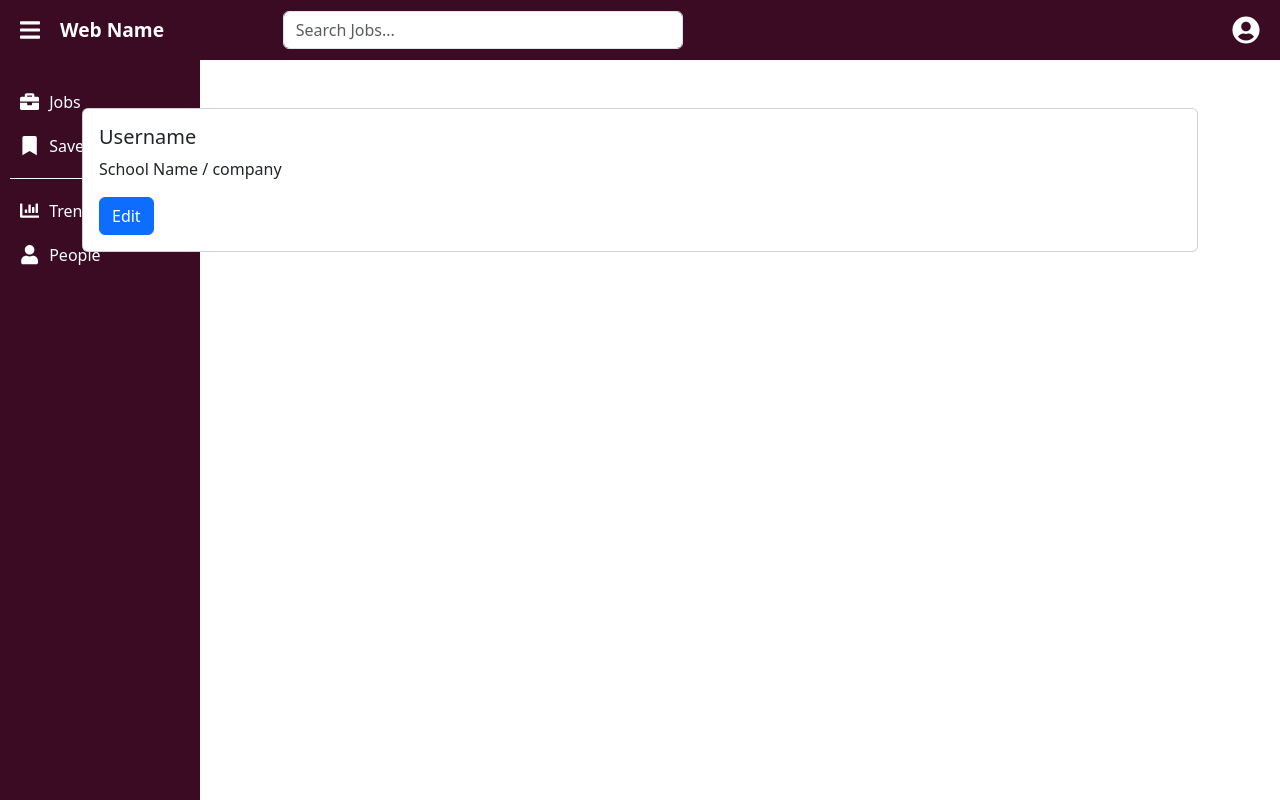
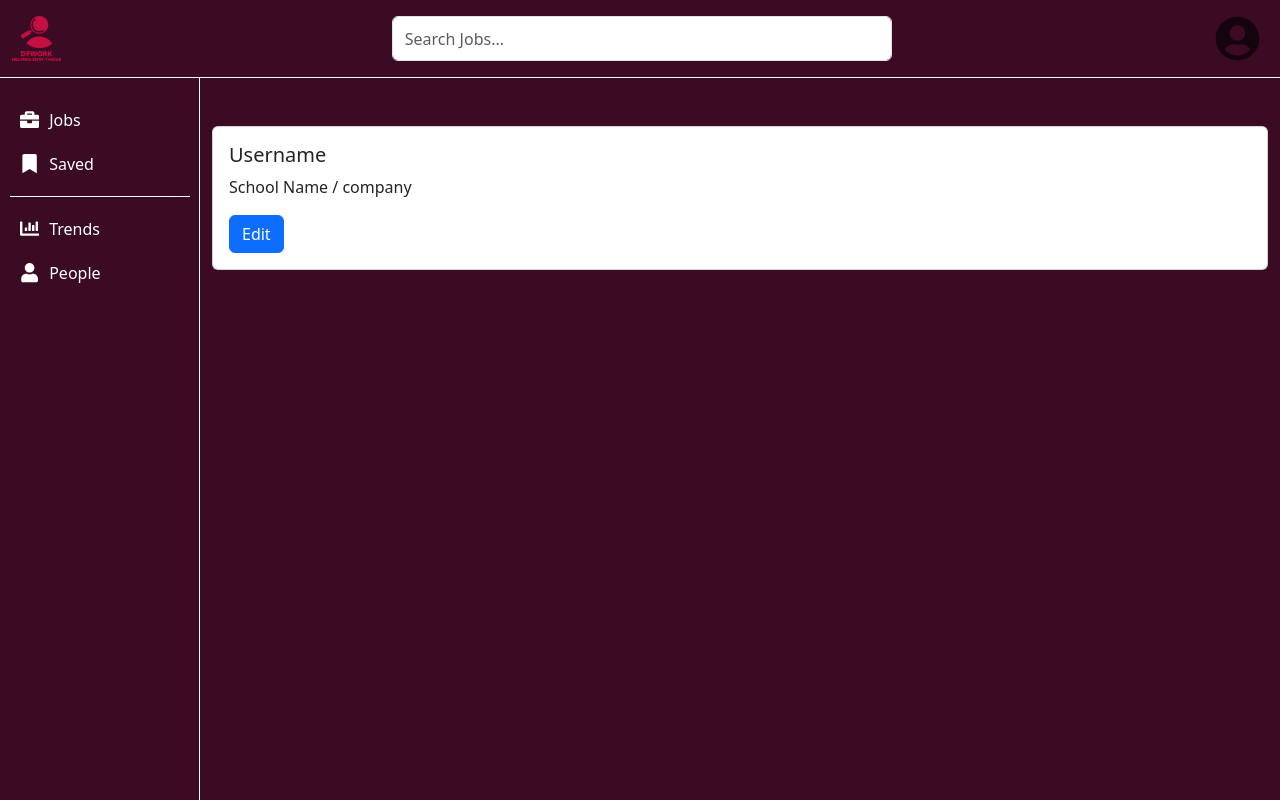
Before and after one commit to TJordahl90/Capstone-Web-Crawler, a React (Vite) app in the folder frontend/: page /account in a window 1280 px wide. Built offline with nearby package versions, Linux system fonts and the light colour scheme.

Commit message:
reworked navbar and sidepanel

```diff
--- a/frontend/src/App.css
+++ b/frontend/src/App.css
@@ -47,14 +47,17 @@ h1 {
     background-color: #f9f9f9;
   }
 }
+
 .auth-container {
   padding-top: 5vh;
   max-width: 75%;
 }
+
 body, html {
   margin: 0;
   padding: 0;
   width: 100%;
   height: 100%;
   overflow: hidden;
+  background-color: white;
 }
--- a/frontend/src/App.jsx
+++ b/frontend/src/App.jsx
@@ -15,18 +15,24 @@ function App() {
 
   	return (
   	  	<>
-      {showNavMenus && <Navbar />}
-      {showNavMenus && <SidePanel />}
-
-      <div>
+  	    	{showNavMenus ? (
+				<>
+					<Navbar />
+					<SidePanel>
+						<Routes>
+							<Route path="/find-jobs" element={<FindJobs />} />
+							<Route path="/account" element={<Account />} />
+						</Routes>
+					</SidePanel>
+				</>
+  	    	) : (
   	      		<Routes>
   	      		  	<Route path="/" element={<LandingPage />} />
   	      		  	<Route path="/login" element={<AuthForm isLogin={true} />} />
   	      		  	<Route path="/register" element={<AuthForm isLogin={false} />} />
-          <Route path="/find-jobs" element={<FindJobs />} />
-          <Route path="/account" element={<Account />} />
   	      		</Routes>
-      </div>
+  	    	)}
+
   	  	</>
   	);
 }
--- a/frontend/src/components/Navbar.css
+++ b/frontend/src/components/Navbar.css
@@ -1,13 +1,95 @@
 .custom-navbar {
-    background-color: #3b0b24 !important;
-    padding: 10px 15px;
+    background-color: #3b0b24;
+    /* border-top: 2px solid whitesmoke; */
+    border-bottom: 1px solid whitesmoke;
 }
 
-.custom-navbar .nav-link {
-    color: white;
+.container-fluid {
+    display: flex !important;
+    flex-wrap: nowrap !important;
+    align-items: center;
+    justify-content: space-between;
+    width: 100%;
+    max-width: 1400px;
+    margin: 0 auto;
+}
+
+.navbar-logo, .navbar-icon {
+    width: auto;
+    height: 45px;
 }
 
 .navbar-search-container {
     flex: 1;
-    max-width: 400px;
+    min-width: 160px;
+    max-width: 500px;
+    margin: 0 20px;
 }
+
+.navbar-search {
+    width: 100%;
+    height: 45px;
+    font-size: 16px;
+}
+
+.hamburger-icon {
+    width: auto;
+    height: 35px;
+    padding-right: 10px;
+}
+
+.navbar-canvas-container {
+    width: 40vw !important;
+}
+
+.navbar-canvas {
+    background-color: #3b0b24;
+    color: white;
+}
+
+.menu-item {
+    display: flex;
+    align-items: center;
+    gap: 10px;
+    padding: 10px 10px 10px 20px;
+    font-size: 1rem;
+    cursor: pointer;
+    transition: background 0.3s ease;
+}
+
+.menu-divider-line {
+    height: 1px;
+    background-color: white;
+    width: 180px;
+    margin: 10px auto;
+    transition: width 0.3s ease;
+}
+
+.menu-item:hover {
+    background-color: rgba(255, 255, 255, 0.1);
+    border-radius: 5px;
+}
+
+.menu-divider {
+    margin: 15px 0;
+    font-size: 0.9rem;
+    color: #b3b3b3;
+    padding-left: 23px;
+}
+
+@media (max-width: 620px) {
+    .navbar-logo, .navbar-icon {
+        height: 45px;
+        min-width: 45px;
+    }
+
+    .navbar-search-container {
+        min-width: 100px;
+        margin: 0 20px;
+    }
+
+    .navbar-search {
+        height: 45px;
+        font-size: 16px;
+    }
+}
--- a/frontend/src/components/Navbar.jsx
+++ b/frontend/src/components/Navbar.jsx
@@ -1,25 +1,78 @@
-import { Container, Form, Nav, Navbar as NavBar} from "react-bootstrap";
-import { FaBars, FaUserCircle } from "react-icons/fa";
+import React, { useState, useEffect } from "react";
+import { Container, Form, Nav, Navbar as NavBar, Offcanvas } from "react-bootstrap";
+import { FaBriefcase, FaBookmark, FaUser, FaBars, FaChartBar, FaUserCircle } from "react-icons/fa";
+
+import logo from "../assets/logo.webp";
 import "./Navbar.css";
 
 const Navbar = () => {
+    const [isMobileView, setIsMobileView] = useState(window.innerWidth <= 620);
+    const [show, setShow] = useState(false);
+
+    // Detect screen resize
+    useEffect(() => {
+        const handleResize = () => {
+            if (window.innerWidth > 620) {
+                setIsMobileView(false);
+            } else {
+                setIsMobileView(true);
+            }
+        };
+
+        window.addEventListener("resize", handleResize);
+        return () => window.removeEventListener("resize", handleResize);
+    }, []);
+
+    const handleClose = () => setShow(false);
+    const handleShow = () => setShow(true);
+
     return (
         <NavBar expand="lg" className="custom-navbar">
-            <Container fluid>
-                <NavBar.Collapse className="justify-content-between w-100">
-                    <Form className="d-flex mx-auto navbar-search-container">
+            <Container fluid className="navbar-container">
+                {isMobileView && (
+                    <>
+                    <FaBars className="hamburger-icon" onClick={handleShow}/>
+                    <Offcanvas show={show} onHide={handleClose} className="navbar-canvas-container">
+                        <Offcanvas.Body className="navbar-canvas">
+                            <div className="menu-item">
+                                <FaBriefcase className="icon" />
+                                <span>Jobs</span>
+                            </div>
+                            <div className="menu-item">
+                                <FaBookmark className="icon" />
+                                <span>Saved</span>
+                            </div>
+                            <div className="menu-divider-line"></div>
+                            <div className="menu-item">
+                                <FaChartBar className="icon" />
+                                <span>Trends</span>
+                            </div>
+                            <div className="menu-item">
+                                <FaUser className="icon" />
+                                <span>People</span>
+                            </div>
+                        </Offcanvas.Body>
+                    </Offcanvas>
+                    </>
+                )}
+
+                <NavBar.Brand href="/find-jobs" className="d-flex align-items-center">
+                    <img src={logo} alt="website logo" className="navbar-logo" />
+                </NavBar.Brand>
+
+                <Form className="navbar-search-container">
                     <Form.Control
                         type="text"
                         placeholder="Search Jobs..."
                         className="navbar-search"
                     />
                 </Form>
-                    <Nav className="ms-auto">
-                        <Nav.Link href="/account">
-                            <FaUserCircle className="icon" size={28}/>
+
+                <Nav className="d-flex align-items-center">
+                    <Nav.Link href="/account" className="p-2">
+                        <FaUserCircle className="navbar-icon" size={45} />
                     </Nav.Link>
                 </Nav>
-                </NavBar.Collapse>
             </Container>
         </NavBar>
     );
--- a/frontend/src/components/SidePanel.css
+++ b/frontend/src/components/SidePanel.css
@@ -1,75 +1,22 @@
 /* Full Page Styling */
 .sidepanel-container {
-    /* height: 100vh;
-    width: 100vw;  */
+    height: 100vh;
+    width: 100vw;
     background-color: #3b0b24;
     display: flex;
-}
-
-/* Header Styling */
-.header {
-    position: fixed;
-    top: 0;
-    left: 0;
-    width: 200px;
-    display: flex;
-    align-items: center;
-    justify-content: space-between;
-    background-color: #3B0B24;
-    padding: 10px 20px;
-    color: white;
-    z-index: 100;
-}
-
-/* LEFT SIDE (Hamburger + Web Name) */
-.header-left {
-    display: flex;
-    align-items: center;
-}
-
-/* Hamburger Menu (Left Side) */
-.hamburger-menu {
-    display: flex;
-    align-items: center;
-    justify-content: center;
-    cursor: pointer;
-    border-radius: 50%;
-    padding: 10px;
-    transition: background 0.3s ease;
-    width: 40px;
-    height: 40px;
-    margin-left: -10px;
-}
-
-.hamburger-menu:hover {
-    background-color: rgba(255, 255, 255, 0.2);
-}
-
-/* Fix Web Name Position */
-.web-name {
-    font-size: 1.2rem;
-    font-weight: bold;
-    margin-left: 10px;
-    white-space: nowrap;
-    color: white;
 }
 
 /* Default Side Panel */
 .side-panel {
     width: 200px;
     height: 100vh;
-    background-color: #3B0B24;
     color: white;
     position: fixed;
     left: 0;
-    top: 60px;
+    top: 78px;
     padding-top: 20px;
     transition: transform 0.3s ease, width 0.3s ease;
-}
-
-/* When collapsed, side panel remains hidden */
-.side-panel.hidden {
-    transform: translateX(-100%);
+    border-right: 1px solid white;
 }
 
 .menu-item {
@@ -81,6 +28,7 @@
     cursor: pointer;
     transition: background 0.3s ease;
 }
+
 .menu-divider-line {
     height: 1px;
     background-color: white;
@@ -88,12 +36,6 @@
     margin: 10px auto;
     transition: width 0.3s ease;
 }
-
-/* When the side panel collapses, reduce the white line width */
-.side-panel.collapsed .menu-divider-line {
-    width: 40px;
-}
-
 
 .menu-item:hover {
     background-color: rgba(255, 255, 255, 0.1);
@@ -107,82 +49,37 @@
     padding-left: 23px;
 }
 
-
 .icon {
     font-size: 1.2rem;
 }
 
-.side-panel.collapsed {
-    width: 60px;
-    transition: width 0.3s ease;
+.sidepanel-container {
+    display: flex;
+    height: 100vh;
 }
 
-.side-panel.collapsed .menu-item span {
-    display: none;
+.sidebar {
+    width: 250px; /* Adjust width of the side panel */
+    background-color: #3b0b24;
 }
 
-.side-panel.collapsed .menu-divider {
-    display: none;
+.sidepanel-container {
+    display: flex;
+    height: 100vh;
 }
 
-/* WingPanel Styling - Only appears when screen width <= 620px */
-.wing-panel {
-    position: fixed;
-    top: 0;
-    left: 0;
-    width: 200px;
-    height: 100vh;
-    background-color: #3B0B24;
-    color: white;
-    padding-top: 20px;
+.sidebar {
+    width: 250px; /* Adjust width of the side panel */
+    background-color: #3b0b24;
+}
+
+.content-wrapper {
+    flex-grow: 1;
+    margin-left: 200px;
     display: flex;
     flex-direction: column;
-    transition: transform 0.3s ease;
-    transform: translateX(-100%);
-    z-index: 1000; /* Ensure it's on top */
-}
-
-/* Show WingPanel when it's active */
-.wing-panel.active {
-    transform: translateX(0);
-}
-
-
-.wing-header {
-    display: flex;
-    align-items: center;
-    padding: 15px 15px;
-    height: 50px;
-}
-
-.wing-header .web-name {
-    font-size: 1.2rem;
-    font-weight: bold;
-    margin-left: 38px;
-    position: absolute;
-    top: 30px;
-    transform: translateY(-50%);
-}
-
-/* Big Mac button inside WingPanel */
-.bigmac-menu {
-    display: flex;
-    align-items: center;
-    justify-content: center;
-    cursor: pointer;
-    border-radius: 50%;
-    padding: 10px;
-    transition: background 0.3s ease;
-    width: 40px;
-    height: 40px;
-    margin-left: 0px;
-    position: absolute;
-    top: 10px;
-    left: 10px;
-}
-
-.bigmac-menu:hover {
-    background-color: rgba(255, 255, 255, 0.2);
+    overflow-x: hidden;
+    width: calc(100vw - 200px);
 }
 
 /* Hide side panel when screen width <= 620px */
@@ -191,11 +88,8 @@
         display: none;
     }
 
-    .search-bar {
-        position: absolute;
-        top: 60px; /* Moves search bar down below header */
-        left: 50%;
-        transform: translateX(-50%);
-        width: 100%;
+    .content-wrapper {
+        margin-left: 0px;
+        width: 100vw;
     }
 }
--- a/frontend/src/components/SidePanel.jsx
+++ b/frontend/src/components/SidePanel.jsx
@@ -1,47 +1,13 @@
 import React, { useState, useEffect } from "react";
-import { FaBriefcase, FaBookmark, FaUser, FaBars, FaUserCircle, FaChartBar } from "react-icons/fa";
+import { FaBriefcase, FaBookmark, FaUser, FaBars, FaChartBar } from "react-icons/fa";
 import "./SidePanel.css";
 
 
-const SidePanel = () => {
-    const [isCollapsed, setIsCollapsed] = useState(false);
-    const [isWingPanelOpen, setIsWingPanelOpen] = useState(false);
-    const [isMobileView, setIsMobileView] = useState(window.innerWidth <= 620);
-
-    // Detect screen resize
-    useEffect(() => {
-        const handleResize = () => {
-            if (window.innerWidth > 620) {
-                setIsMobileView(false);
-                setIsWingPanelOpen(false);
-            } else {
-                setIsMobileView(true);
-            }
-        };
-
-        window.addEventListener("resize", handleResize);
-        return () => window.removeEventListener("resize", handleResize);
-    }, []);
-
-    // Toggle side panel for desktop OR WingPanel for mobile
-    const togglePanel = () => {
-        if (isMobileView) {
-            setIsWingPanelOpen(!isWingPanelOpen);
-        } else {
-            setIsCollapsed(!isCollapsed);
-        }
-    };
-
-    // Close WingPanel when clicking BigMac
-    const closeWingPanel = () => {
-        setIsWingPanelOpen(false);
-    };
+const SidePanel = ({ children }) => {
 
     return (
         <div className="sidepanel-container">
-            {/* Side Panel (Visible when screen width > 620px) */}
-            {!isMobileView && (
-                <div className={`side-panel ${isCollapsed ? "collapsed" : ""}`}>
+            <div className="side-panel">
                 <div className="menu-item">
                     <FaBriefcase className="icon" />
                     <span>Jobs</span>
@@ -60,46 +26,8 @@ const SidePanel = () => {
                     <span>People</span>
                 </div>
             </div>
-            )}
-
-            {/* WingPanel (Appears when screen width <= 620px) */}
-            {isMobileView && (
-                <div className={`wing-panel ${isWingPanelOpen ? "active" : ""}`}>
-                    {/* Wing Header - Contains only BigMac and Web Name */}
-                    <div className="wing-header">
-                        <div className="bigmac-menu" onClick={closeWingPanel}>
-                            <FaBars size={24} />
-                        </div>
-                        <span className="web-name">Web Name</span>
-                    </div>
-
-                    {/* Menu Items - Jobs, Saved, People */}
-                    <div className="menu-item">
-                        <FaBriefcase className="icon" />
-                        <span>Jobs</span>
-                    </div>
-                    <div className="menu-item">
-                        <FaBookmark className="icon" />
-                        <span>Saved</span>
-                    </div>
-                    <div className="menu-divider-line"></div>
-                    <div className="menu-divider">Explore</div>
-                    <div className="menu-item">
-                        <FaUser className="icon" />
-                        <span>People</span>
-                    </div>
-                </div>
-            )}
-
-            {/* Header Section */}
-            <div className="header">
-                {/* Left Side: Hamburger + Web Name */}
-                <div className="header-left">
-                    <div className="hamburger-menu" onClick={togglePanel}>
-                        <FaBars size={24} />
-                    </div>
-                    <a href="/find-jobs" className="web-name">Web Name</a>
-                </div>
+            <div className="content-wrapper">
+                {children}
             </div>
         </div>
     );
```
Lines whose indentation alone changed are shown as unchanged.
